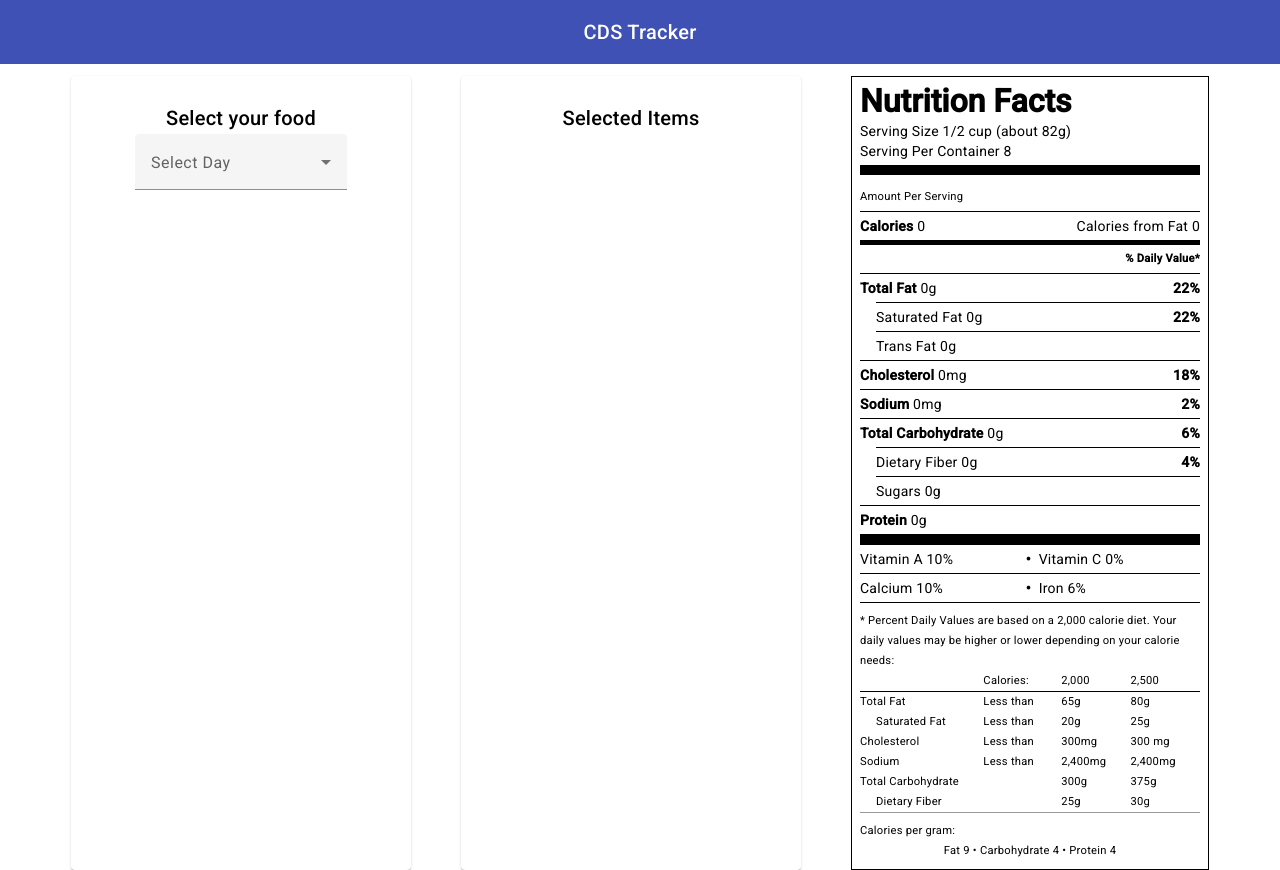
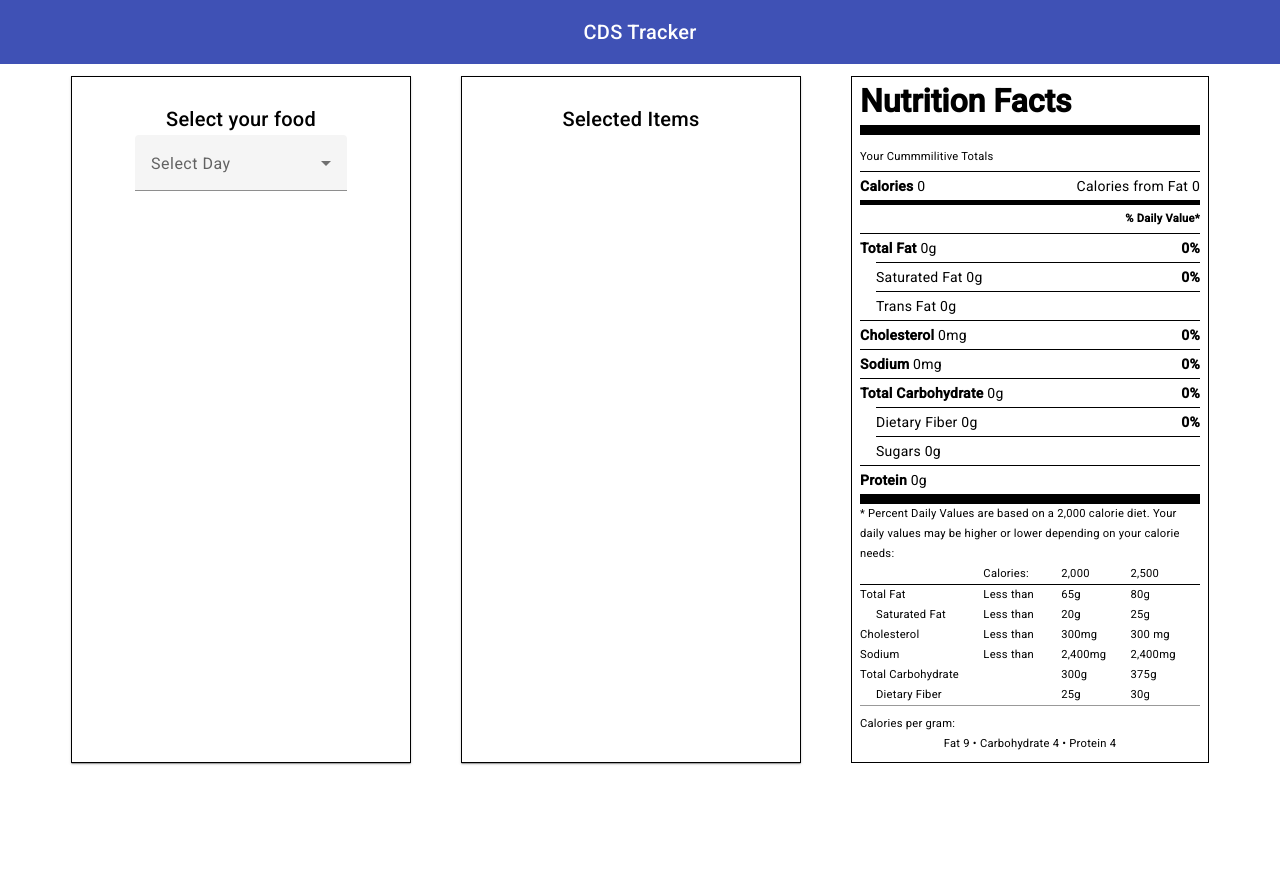
Before and after one commit to thayerh/cds-calculator, an Angular app: page / in a window 1280 px wide. After the commit the page ends 800 px from the top, so only its background shows below. Built offline with nearby package versions, Linux system fonts and the light colour scheme.

Commit message:
lets go lads

```diff
--- a/src/app/Components/nutrition-facts/nutrition-facts.component.html
+++ b/src/app/Components/nutrition-facts/nutrition-facts.component.html
@@ -2,14 +2,12 @@
 <section class="performance-facts">
   <header class="performance-facts__header">
     <h1 class="performance-facts__title">Nutrition Facts</h1>
-    <p>Serving Size 1/2 cup (about 82g)
-      <p>Serving Per Container 8</p>
   </header>
   <table class="performance-facts__table">
     <thead>
       <tr>
         <th colspan="3" class="small-info">
-          Amount Per Serving
+          Your Cummmilitive Totals
         </th>
       </tr>
     </thead>
@@ -36,7 +34,7 @@
           {{cummulitiveTotals["Total Fat"]}}g
         </th>
         <td>
-          <b>22%</b>
+          <b>{{calcPercent(cummulitiveTotals["Total Fat"], 65)}}%</b>
         </td>
       </tr>
       <tr>
@@ -47,7 +45,7 @@
           {{cummulitiveTotals["Saturated Fat"]}}g
         </th>
         <td>
-          <b>22%</b>
+          <b>{{calcPercent(cummulitiveTotals["Saturated Fat"], 20)}}%</b>
         </td>
       </tr>
       <tr>
@@ -66,7 +64,7 @@
           {{cummulitiveTotals["Cholesterol"]}}mg
         </th>
         <td>
-          <b>18%</b>
+          <b>{{calcPercent(cummulitiveTotals["Cholesterol"], 300)}}%</b>
         </td>
       </tr>
       <tr>
@@ -75,7 +73,7 @@
           {{cummulitiveTotals["Sodium"]}}mg
         </th>
         <td>
-          <b>2%</b>
+          <b>{{calcPercent(cummulitiveTotals["Sodium"], 2400)}}%</b>
         </td>
       </tr>
       <tr>
@@ -84,7 +82,7 @@
           {{cummulitiveTotals["Total Carbohydrate"]}}g
         </th>
         <td>
-          <b>6%</b>
+          <b>{{calcPercent(cummulitiveTotals["Total Carbohydrate"], 300)}}%</b>
         </td>
       </tr>
       <tr>
@@ -95,7 +93,7 @@
           {{cummulitiveTotals["Dietary Fiber"]}}g
         </th>
         <td>
-          <b>4%</b>
+          <b>{{calcPercent(cummulitiveTotals["Dietary Fiber"], 25)}}%</b>
         </td>
       </tr>
       <tr>
@@ -119,6 +117,7 @@
     </tbody>
   </table>
 
+  <!--
   <table class="performance-facts__table--grid">
     <tbody>
       <tr>
@@ -143,6 +142,7 @@
       </tr>
     </tbody>
   </table>
+  -->
 
   <p class="small-info">* Percent Daily Values are based on a 2,000 calorie diet. Your daily values may be higher or lower depending on your calorie needs:</p>
 
--- a/src/app/Components/nutrition-facts/nutrition-facts.component.ts
+++ b/src/app/Components/nutrition-facts/nutrition-facts.component.ts
@@ -28,15 +28,37 @@ export class NutritionFactsComponent {
   };
 
   public updateTotals() {
+    this.initCummulitiveTotals();
     for (const food of this.selectedFoods) {
       for (const key of Object.keys(food.food)) {
         console.log(key);
         const regex = /(?:\d+\.\d+|\d+)/g; // Regular expression to match one or more digits
         const matches = Object(food.food)[key].match(regex);
-        Object(this.cummulitiveTotals)[key] += (Number(matches)*food.quantity);
+        Object(this.cummulitiveTotals)[key] += (Math.round(Number(matches)*food.quantity));
       }
     }
     console.log(this.cummulitiveTotals)
+  }
+
+  public initCummulitiveTotals() {
+    this.cummulitiveTotals = {
+      "Amount Per Serving": 0,
+      "Calories": 0,
+      "Calories from Fat": 0,
+      "Total Fat": 0,
+      "Saturated Fat": 0,
+      "Trans Fat": 0,
+      "Cholesterol": 0,
+      "Sodium": 0,
+      "Total Carbohydrate": 0,
+      "Dietary Fiber": 0,
+      "Sugars": 0,
+      "Protein": 0
+    };
+  }
+
+  public calcPercent(num: number, expected: number): number {
+    return Math.round((num/expected)*100);
   }
 
 
--- a/src/app/Components/select-foods/select-foods.component.html
+++ b/src/app/Components/select-foods/select-foods.component.html
@@ -67,4 +67,3 @@
     <app-nutrition-facts [selectedFoods]="selectedFoods"  />
   </div>
 </div>
-<p *ngIf="selectedFoodObject">{{selectedFoodObject.Calories}}</p>
--- a/src/app/Components/select-foods/select-foods.component.scss
+++ b/src/app/Components/select-foods/select-foods.component.scss
@@ -1,6 +1,7 @@
 .container {
     display: flex;
     justify-content: space-around;
+    margin-bottom: .5cm;
 }
 
 .selectedFood {
@@ -12,6 +13,10 @@ mat-card.cardContainer {
   padding-top: 10px;
   width: 340px;
   align-items: center;
+  border-color: black;
+  border-style: solid;
+  border-width: 1px;
+  border-radius: 0;
 }
 
 mat-card.selectedFood {
@@ -25,4 +30,10 @@ mat-card.selectedFood {
   justify-content: center;
   margin-left: 25px;
   margin-right: 25px;
+  box-shadow: 0 0 0 rgba(0, 0, 0, 0); /* Initial shadow with no blur and no opacity */
+  transition: box-shadow 0.5s ease; /* Add a smooth transition for the shadow effect */
 }
+
+.subContain:hover {
+  box-shadow: 0 0 8px rgba(0, 0, 0, 0.3);
+}
```
